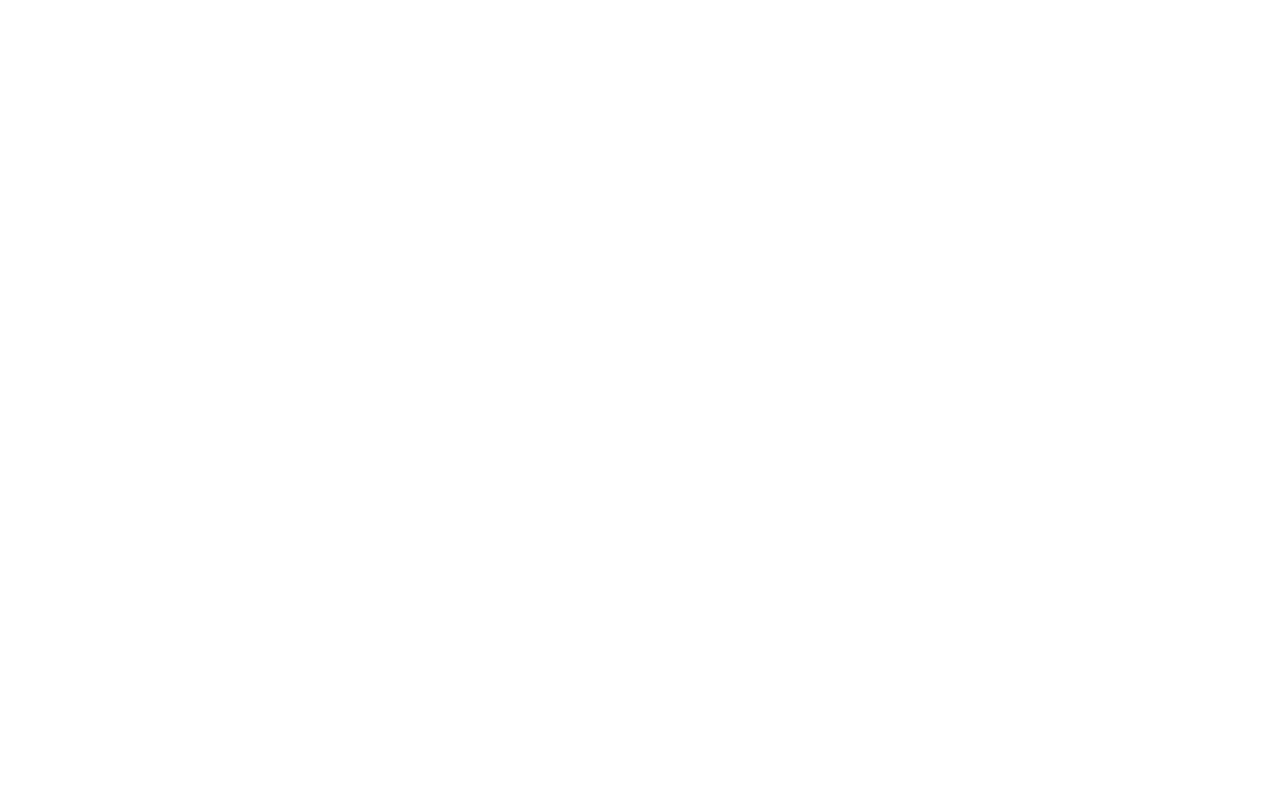
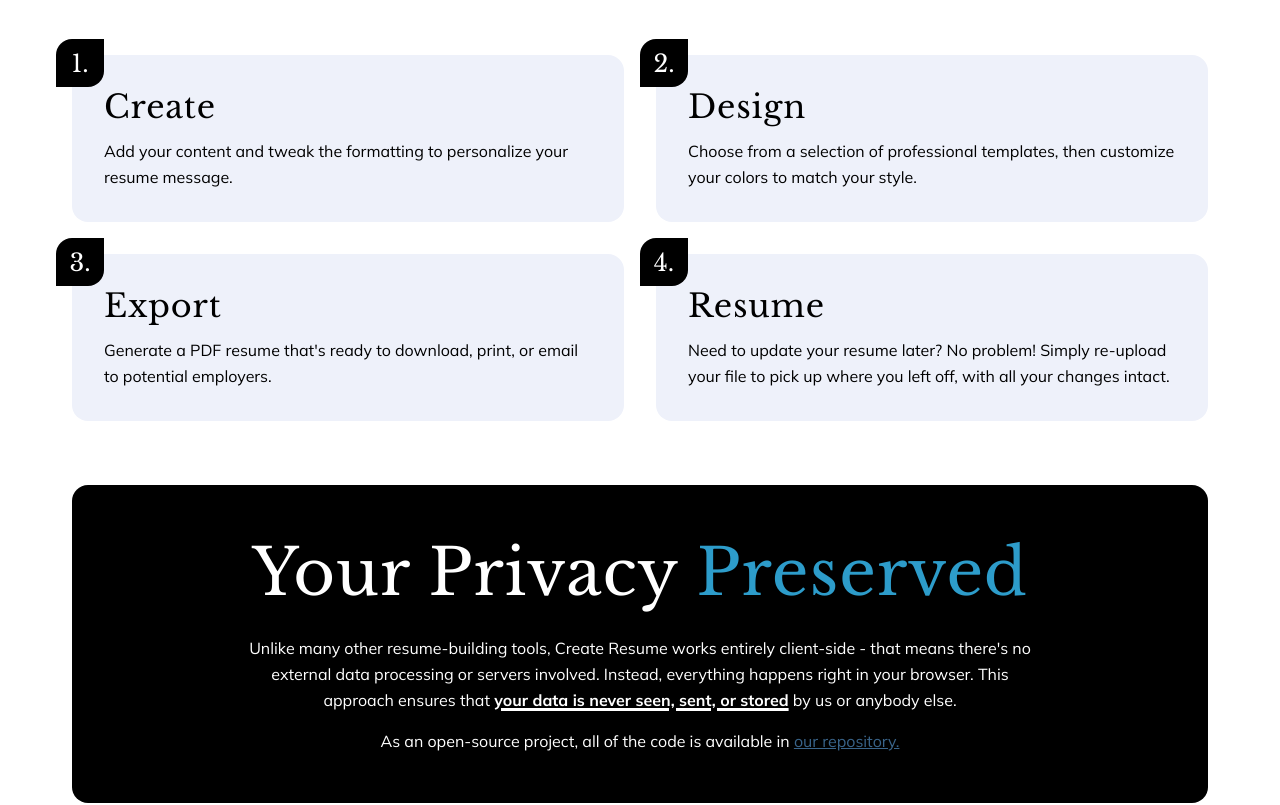
Before and after one commit to sschandi/create-resume, a Next.js app: page /home in a window 1280 px wide. Shown: the part 900-1705 px from the top of the page. Before the commit the page ends 840 px from the top, so only its background shows below. Built offline with nearby package versions, Linux system fonts and the light colour scheme.

Commit message:
feat: home page detail sections

```diff
--- a/pages/home.tsx
+++ b/pages/home.tsx
@@ -24,21 +24,11 @@
         </div>
         <div className={styles.action}>
           <Link href="/app">
-            <a className="btn btn-link btn-primary btn-lg">Get Started for Free</a>
+            <a className="btn btn-link btn-primary btn-lg">Create Your Resume</a>
           </Link>
-          {/* <div className={styles.or}>
-            <span>Or</span>
-          </div> */}
           <Link href={{ pathname: '/app', query: { continue: true }}}>
             <a className="btn btn-link btn-secondary">Continue Working</a>
           </Link>
-          {/* Removed in favour of redirecting users to app with continue query */}
-          {/* <div className={styles.dropperWrapper}>
-            <div className={styles.dropper}>
-              Continue working on your resume.<br />
-              Click to open your PDF.
-            </div>
-          </div> */}
         </div>
         <div className={styles.spacer} />
         <div className={styles.samples}>
@@ -47,6 +37,44 @@
           <img src={TeresImg.src} alt="" className={styles.sampleImg + ' ' + styles.sampleThree}  />
         </div>
       </section>
+      <section className="container">
+        <h1 className={styles.createHeader}>Create Your Perfect Resume</h1>
+        <div className={styles.create}>
+          <div className={styles.createStep}>
+            <div className={styles.createNumber}>1.</div>
+            <h2>Create</h2>
+            <p>Add your content and tweak the formatting to personalize your resume message.</p>
+          </div>
+          <div className={styles.createStep}>
+            <div className={styles.createNumber}>2.</div>
+            <h2>Design</h2>
+            <p>Choose from a selection of professional templates, then customize your colors to match your style.</p>
+          </div>
+          <div className={styles.createStep}>
+            <div className={styles.createNumber}>3.</div>
+            <h2>Export</h2>
+            <p>Generate a PDF resume that&apos;s ready to download, print, or email to potential employers.</p>
+          </div>
+          <div className={styles.createStep}>
+            <div className={styles.createNumber}>4.</div>
+            <h2>Resume</h2>
+            <p>Need to update your resume later? No problem! Simply re-upload your file to pick up where you left off, with all your changes intact.</p>
+          </div>
+        </div>
+      </section>
+      <section className="container">
+        <div className={styles.privacy}>
+          <h1>Your Privacy <span>Preserved</span></h1>
+          <p>
+            Unlike many other resume-building tools, Create Resume works entirely client-side -
+            that means there&apos;s no external data processing or servers involved. Instead, everything happens right in your browser.
+            This approach ensures that <strong>your data is never seen, sent, or stored</strong> by us or anybody else.
+          </p>
+          <p>
+            As an open-source project, all of the code is available in <a href="https://github.com/sschandi/create-resume" rel="noreferrer" target="_blank" className="link">our repository.</a>
+          </p>
+        </div>
+      </section>
     </Layout>
   )
 }
--- a/styles/home.module.scss
+++ b/styles/home.module.scss
@@ -7,7 +7,7 @@
   background-color: $dark-bg;
   border-radius: 1rem;
   padding: 2rem 1rem;
-  margin: 1rem;
+  margin: 0.5rem 1rem 1rem 1rem;
   overflow: hidden;
   @media (min-width: $breakpoint-sm) {
     padding: 2rem;
@@ -32,9 +32,13 @@
     }
   }
   p {
+    font-size: 20px;
     line-height: 1.7;
     strong {
-      color: $primary;
+      // color: $primary;
+      text-decoration: underline;
+      text-decoration-thickness: 3px;
+      text-underline-position: above;
     }
   }
 }
@@ -65,47 +69,6 @@
     width: 100%;
     z-index: 2;
   }
-  .or {
-    position: relative;
-    width: 100%;
-    display: flex;
-    align-items: center;
-    justify-content: center;
-    &::after {
-      content: '';
-      position: absolute;
-      top: calc(50% - 1.5px);
-      left: 0;
-      width: 100%;
-      height: 3px;
-      background-color: $grey-2;
-    }
-    span {
-      position: relative;
-      z-index: 2;
-      background-color: $dark-bg;
-      font-size: 0.9rem;
-      padding: 0 0.25rem;
-    }
-  }
-}
-.dropperWrapper {
-  z-index: 2;
-  width: 100%;
-  background-color: $dark-bg;
-  border: 1px solid $grey-2;
-  border-radius: 1rem;
-  padding: 0.25rem;
-  margin-top: 0.5rem;
-}
-.dropper {
-  font-size: 0.75rem;
-  border-radius: 0.6rem;
-  border: 2px dashed $grey-2;
-  background-color: $grey-1;
-  line-height: 1.5;
-  padding: 0.75rem 0.5rem;
-  cursor: pointer;
 }
 .spacer {
   height: 150px;
@@ -156,3 +119,95 @@
     transform: rotate(0) translate3d(0, 0, 0);
   }
 }
+
+.create {
+  display: grid;
+  grid-template-columns: 1fr;
+  grid-gap: 2rem;
+  margin: 4rem 0 0 0;
+  @media (min-width: $breakpoint-md) {
+    grid-template-columns: 1fr 1fr;
+  }
+  > :nth-child(odd) {
+    @media (min-width: $breakpoint-md) {
+      margin: 0 0 0 1rem !important;
+    }
+  }
+  > :nth-child(even) {
+    @media (min-width: $breakpoint-md) {
+      margin: 0 1rem 0 0 !important;
+    }
+  }
+  .createStep {
+    position: relative;
+    background-color: $grey-3;
+    border-radius: 1rem;
+    padding: 2rem;
+    margin: 0 1rem;
+    @media (min-width: calc(#{$breakpoint-xl} + 2rem)) {
+      margin: 0 !important;
+    }
+    h2 {
+      font-size: 1.5rem;
+      margin-bottom: 0.75rem;
+      @media (min-width: $breakpoint-md) {
+        font-size: 2rem;
+      }
+    }
+    p {
+      line-height: 1.6;
+    }
+    .createNumber {
+      position: absolute;
+      top: -1rem;
+      left: -1rem;
+      width: 3rem;
+      height: 3rem;
+      display: flex;
+      align-items: center;
+      justify-content: center;
+      border-radius: 1rem 0 1rem 0;
+      background-color: $dark-bg;
+      font-size: 1.5rem;
+      color: $color-reverse;
+      font-family: $font-family-header;
+    }
+  }
+}
+.createHeader {
+  text-align: center;
+  margin-top: 4rem;
+}
+
+.privacy {
+  width: 100%;
+  max-width: $breakpoint-xl;
+  background-color: $dark-bg;
+  color: $color-reverse;
+  border-radius: 1rem;
+  margin: 0 auto;
+  padding: 2rem;
+  h1 {
+    text-align: center;
+    margin: 1rem 0 1.5rem 0;
+    span {
+      color: $primary;
+    }
+  }
+  p {
+    max-width: 800px;
+    text-align: center;
+    line-height: 1.6;
+    margin: 1rem auto;
+  }
+  strong {
+    text-decoration: underline;
+    text-decoration-thickness: 3px;
+    text-underline-position: above;
+  }
+  .sectionContainer {
+    width: 100%;
+    max-width: $breakpoint-lg;
+    margin: 0 auto;
+  }
+}
```
